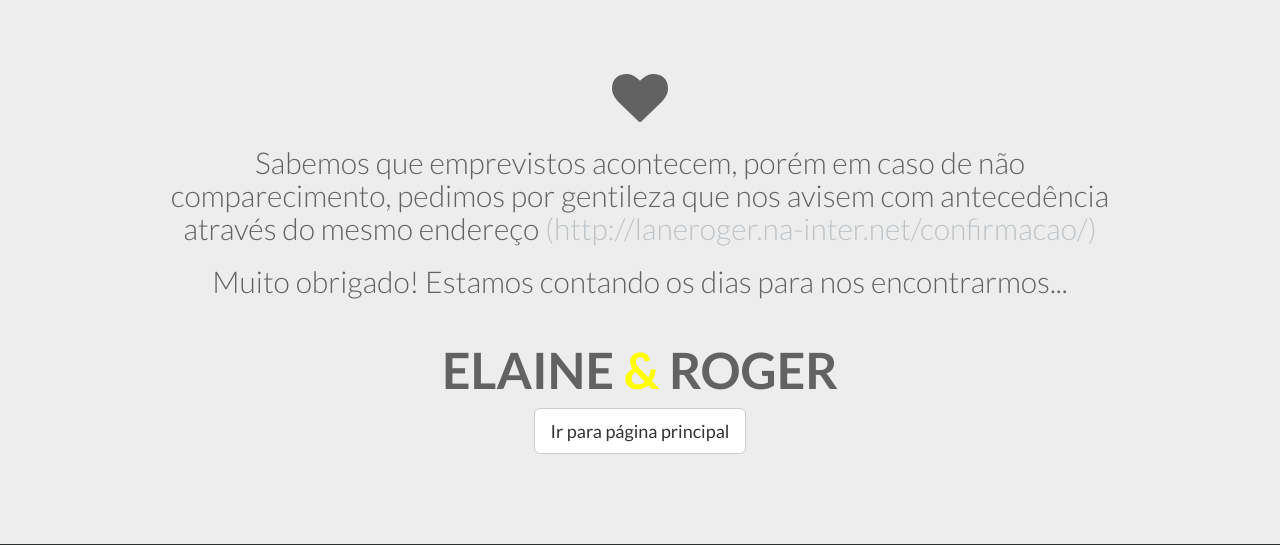
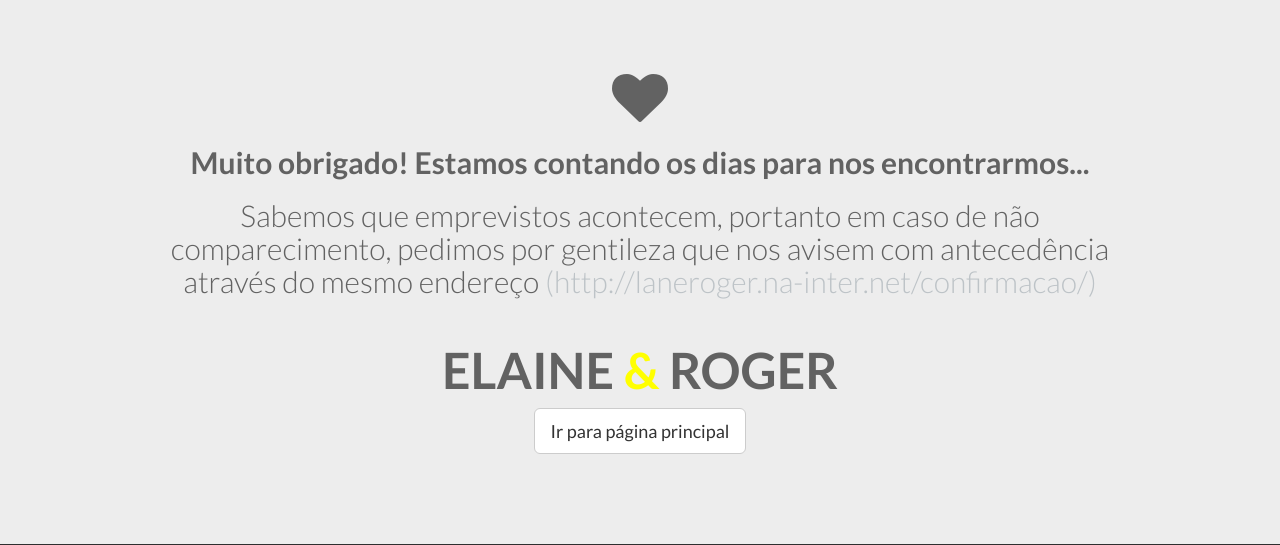
Before and after one commit to huogerac/laneroger.na-inter.net, a Django app: page /rsvp/confirmado/ in a window 1280 px wide. Shown: the top 545 px of the page. Run offline with Django 3.2, Linux system fonts and the light colour scheme; some libraries are stand-ins or nearby versions.

Commit message:
#FIX mudando o texto do agradecimentos

```diff
--- a/laneroger/rsvp/templates/rsvp/confirmado.html
+++ b/laneroger/rsvp/templates/rsvp/confirmado.html
@@ -11,9 +11,9 @@
         <div class="col-xs-12">
           <center>
             <i class="fa fa-heart" style="font-size: 56px" ></i>
-            <h2>Sabemos que emprevistos acontecem, porém em caso de não comparecimento, pedimos por gentileza que nos avisem com antecedência
+            <h2><strong>Muito obrigado! Estamos contando os dias para nos encontrarmos...</strong></h2>
+            <h2>Sabemos que emprevistos acontecem, portanto em caso de não comparecimento, pedimos por gentileza que nos avisem com antecedência
             através do mesmo endereço <a href="{% url 'rsvp.confirmacaohome' %}">(http://laneroger.na-inter.net/confirmacao/)</a></h2>
-            <h2>Muito obrigado! Estamos contando os dias para nos encontrarmos...</h2>
             <h1 class="heading">Elaine <span style="color: yellow;">&</span> Roger</h1>
             <p>
               <a class="btn btn-default btn-lg" href="{% url 'core.showhome' %}">Ir para página principal</a>
```
